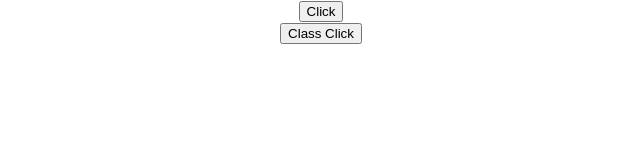
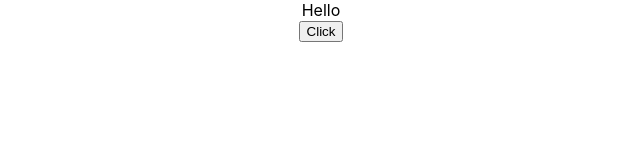
Before and after one commit to sawfiz/React-Codevolution, a React (Create React App) app in the folder hello-world/: page / in a window 1280 px wide. Shown: the top 160 px of the page, without its empty margins (319-959 px from the left). Built offline with nearby package versions, Linux system fonts and the light colour scheme.

Commit message:
14 Event handler binding in class component

```diff
--- a/hello-world/src/App.js
+++ b/hello-world/src/App.js
@@ -7,12 +7,14 @@
 import Counter from './components/Counter';
 import FunctionClick from './components/FunctionClick';
 import ClassClick from './components/ClassClick';
+import EventBind from './EventBind';
 
 function App() {
   return (
     <div className="App">
-      <FunctionClick />
-      <ClassClick />
+      <EventBind />
+      {/* <FunctionClick /> */}
+      {/* <ClassClick /> */}
       {/* <Counter /> */}
       {/* <Message /> */}
       {/* <Greet name="Bruce" heroName="Batman">
--- /dev/null
+++ b/hello-world/src/EventBind.js
@@ -0,0 +1,36 @@
+import React, { Component } from 'react';
+
+class EventBind extends Component {
+constructor(props) {
+  super(props)
+
+  this.state = {
+      message: "Hello"
+     }
+
+  // this.clickHandler = this.clickHandler.bind(this)
+  }
+
+  // clickHandler() {
+  //   console.log(this);
+  //   this.setState({message: 'Goodbye'})
+  // }
+
+  clickHandler = () => {
+      console.log(this);
+      this.setState({message: 'Goodbye'})
+  }
+
+  render() {
+    return (
+      <div>
+        <div>{this.state.message}</div>
+        {/* <button onClick={this.clickHandler.bind(this)}>Click</button> */}
+        {/* <button onClick={()=>this.clickHandler()}>Click</button> */}
+        <button onClick={this.clickHandler}>Click</button>
+      </div>
+    );
+  }
+}
+
+export default EventBind;
```
